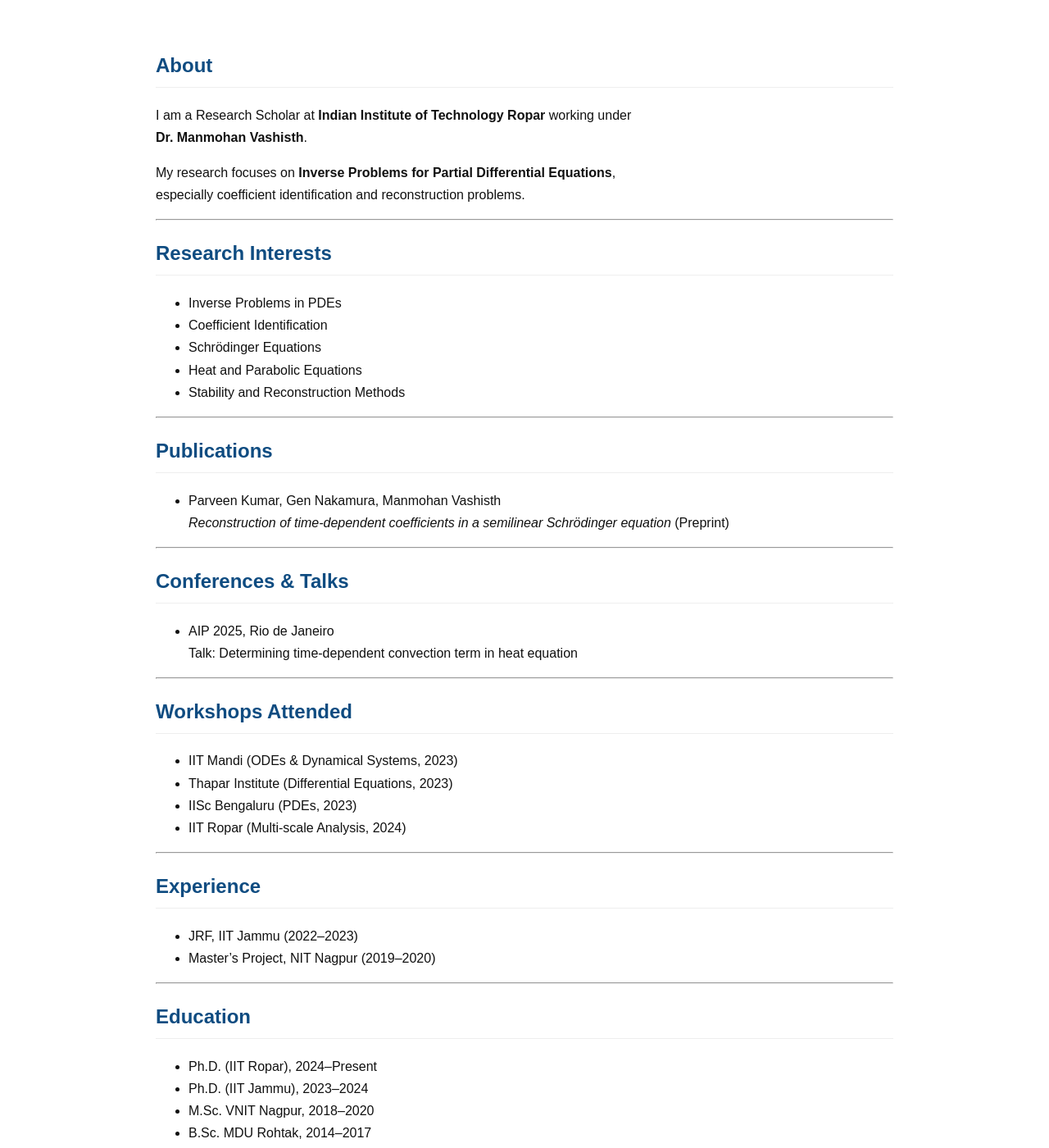
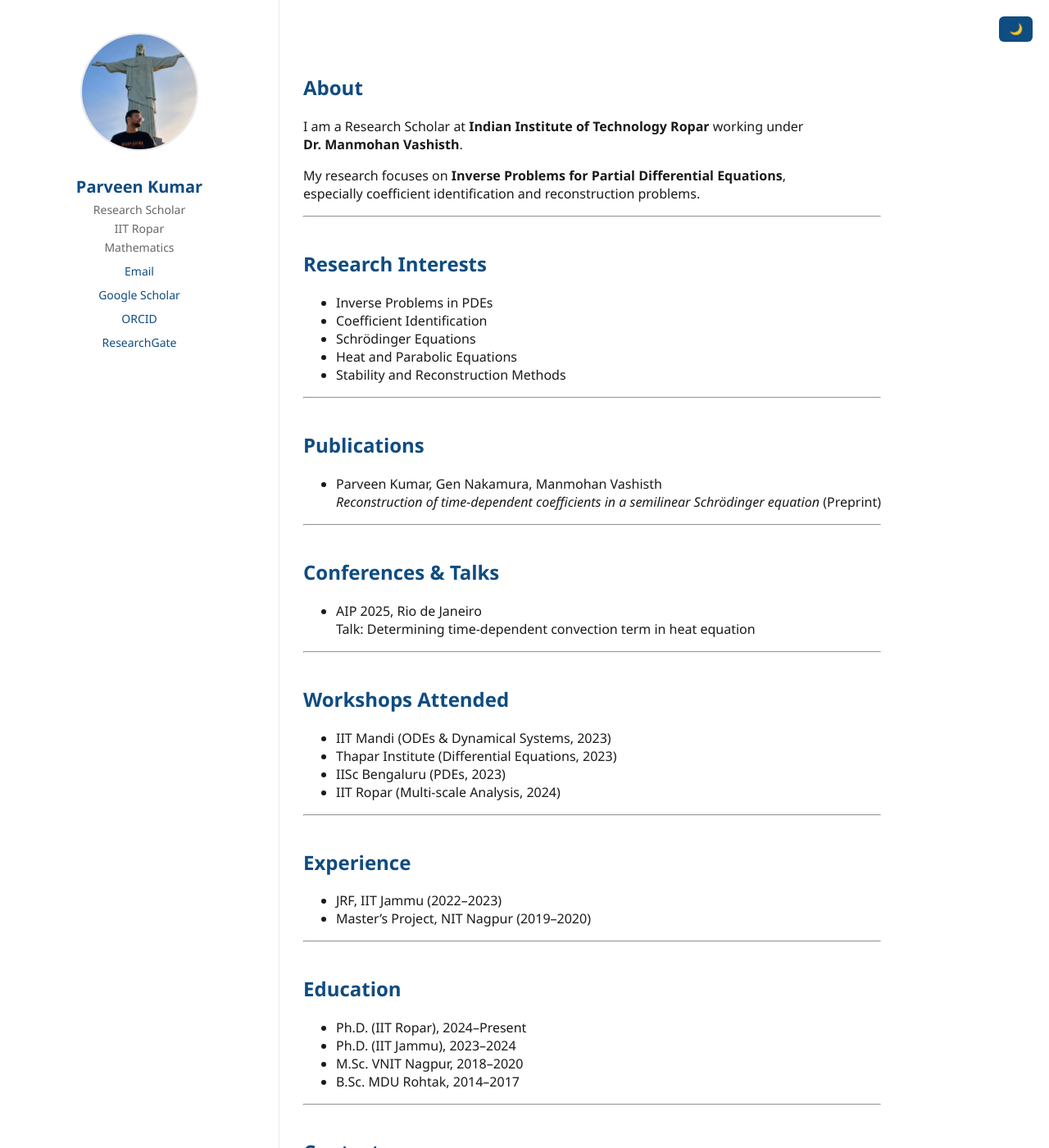
Before and after one commit to parveenkumarmath/parveenkumarmath.github.io, a Jekyll site: the page built from index.md, in a window 1280 px wide and 1400 px high. Shown: the whole window at 82% size. Built offline with Jekyll 4.4.1, drawn with Linux system fonts in a browser that asks for light colours.

Commit message:
Update default.html

```diff
--- a/_layouts/default.html
+++ b/_layouts/default.html
@@ -6,33 +6,148 @@
 <title>{{ page.title }}</title>
 
 <style>
-body{
-    margin:0;
-    font-family: Arial;
-    background:#fff;
-    color:#111;
-    line-height:1.7;
+:root{
+  --bg:#ffffff;
+  --text:#1a1a1a;
+  --muted:#666;
+  --accent:#0f4c81;
+  --border:#eaeaea;
 }
 
-.container{
-    max-width:900px;
-    margin:auto;
-    padding:40px;
+body.dark{
+  --bg:#0f1115;
+  --text:#eaeaea;
+  --muted:#aaa;
+  --accent:#66b3ff;
+  --border:#222;
+}
+
+body{
+  margin:0;
+  font-family: "Segoe UI", Arial, sans-serif;
+  background:var(--bg);
+  color:var(--text);
+  display:flex;
+}
+
+/* SIDEBAR */
+.sidebar{
+  width:300px;
+  height:100vh;
+  position:fixed;
+  background:var(--bg);
+  border-right:1px solid var(--border);
+  padding:40px 20px;
+  text-align:center;
+}
+
+.sidebar img{
+  width:140px;
+  height:140px;
+  border-radius:50%;
+  object-fit:cover;
+  border:2px solid var(--border);
+  margin-bottom:15px;
+}
+
+.sidebar h1{
+  font-size:20px;
+  margin:10px 0 5px;
+}
+
+.sidebar p{
+  margin:4px 0;
+  color:var(--muted);
+  font-size:14px;
+}
+
+.sidebar a{
+  display:block;
+  margin-top:10px;
+  color:var(--accent);
+  text-decoration:none;
+  font-size:14px;
+}
+
+/* MAIN */
+.main{
+  margin-left:300px;
+  padding:50px 70px;
+  max-width:900px;
 }
 
 h1,h2{
-    color:#0f4c81;
-    border-bottom:1px solid #eee;
-    padding-bottom:5px;
+  color:var(--accent);
+  margin-top:40px;
 }
 
-a{ color:#0f4c81; }
+section{
+  margin-bottom:25px;
+  line-height:1.7;
+}
+
+.small{
+  color:var(--muted);
+  font-size:14px;
+}
+
+/* DARK BUTTON */
+.toggle{
+  position:fixed;
+  top:20px;
+  right:20px;
+  background:var(--accent);
+  color:white;
+  border:none;
+  padding:8px 12px;
+  border-radius:6px;
+  cursor:pointer;
+}
+
+/* RESPONSIVE */
+@media(max-width:768px){
+  body{flex-direction:column;}
+  .sidebar{
+    position:relative;
+    width:100%;
+    height:auto;
+  }
+  .main{
+    margin-left:0;
+    padding:20px;
+  }
+}
 </style>
 </head>
 
 <body>
-<div class="container">
+
+<button class="toggle" onclick="document.body.classList.toggle('dark')">
+🌙
+</button>
+
+<!-- SIDEBAR -->
+<div class="sidebar">
+
+  <img src="parveen.jpeg" alt="profile">
+
+  <h1>Parveen Kumar</h1>
+
+  <p>Research Scholar</p>
+  <p>IIT Ropar</p>
+  <p>Mathematics</p>
+
+  <a href="mailto:PSWAMIFCA@GMAIL.COM">Email</a>
+  <a href="https://scholar.google.com/citations?user=jWAKMYUAAAAJ&hl=en">Google Scholar</a>
+  <a href="https://orcid.org/0009-0004-3400-0292">ORCID</a>
+  <a href="https://www.researchgate.net/profile/Parveen-Kumar-108">ResearchGate</a>
+
+</div>
+
+<!-- MAIN -->
+<div class="main">
 {{ content }}
 </div>
+
 </body>
 </html>
```
